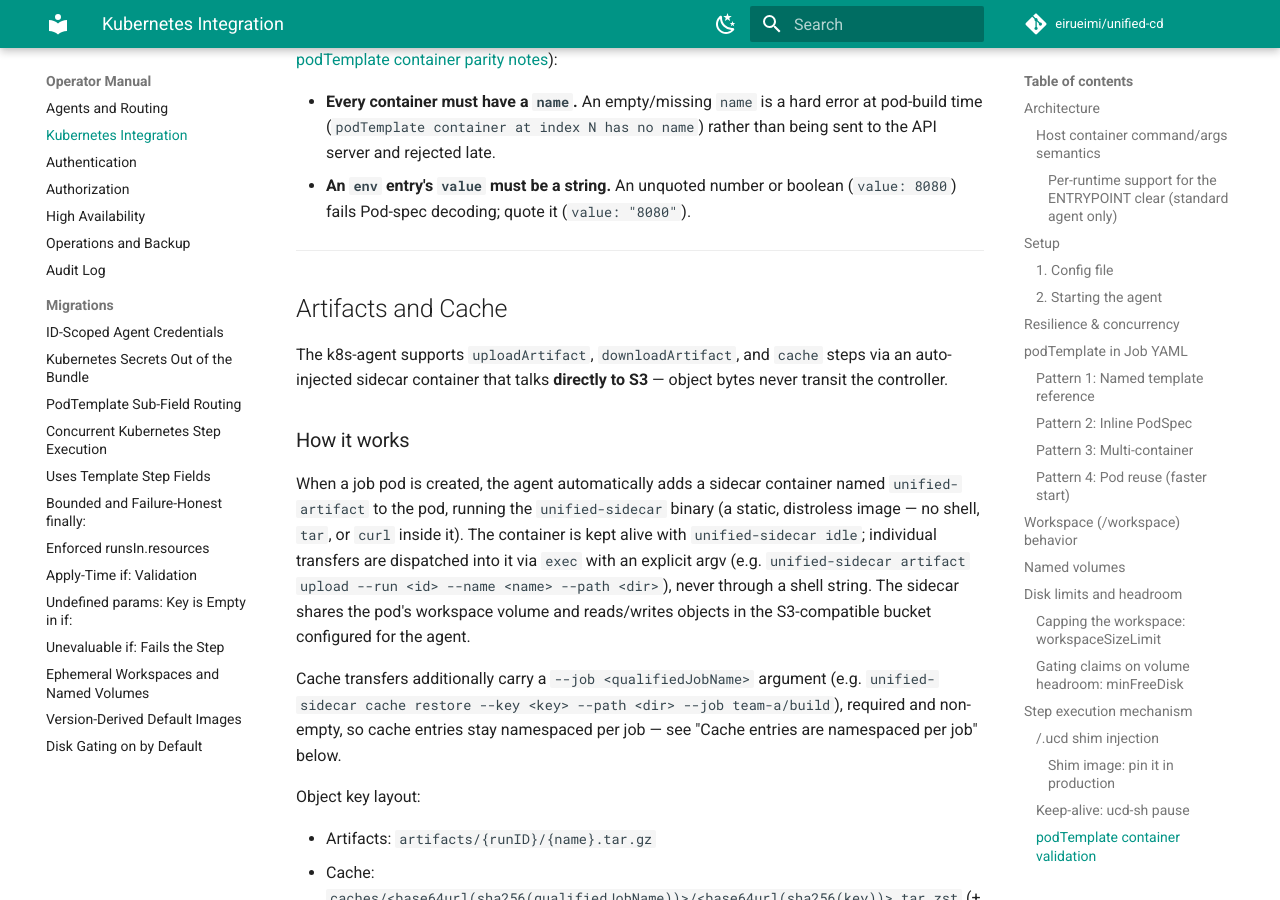
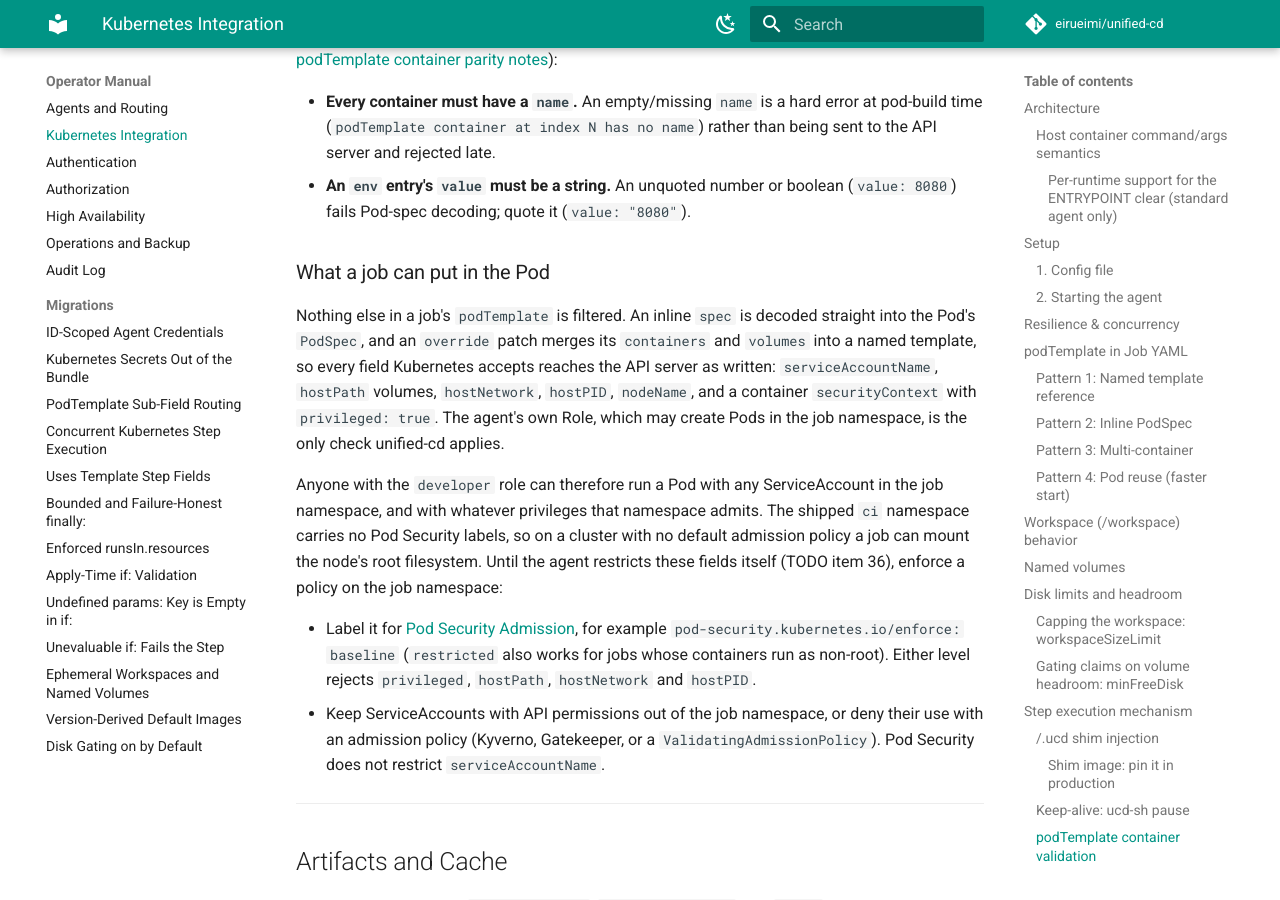
Before and after one commit to eirueimi/unified-cd, an MkDocs documentation site: the page built from docs/operator-manual/kubernetes-integration.md, in a window 1280 px wide and 900 px high, scrolled down 18200 px. Built offline with MkDocs 1.6.1 and Material for MkDocs 9.7.7, drawn with Linux system fonts in a browser that asks for light colours; comment, search, counter and statistics services are not loaded.

Commit message:
docs: record that a job's podTemplate reaches the Pod unfiltered on Kubernetes
TODO item 36 (Critical) tracks restricting the fields; the operator
manual documents the interim namespace policy and the authorization page
states that roles are not scoped per job.

Co-Authored-By: Claude Opus 5.5 <noreply@anthropic.com>
Claude-Session: https://claude.ai/code/session_01G3NWwwXnjYtSfzJjZYTrnV

```diff
--- a/docs/operator-manual/kubernetes-integration.md
+++ b/docs/operator-manual/kubernetes-integration.md
@@ -775,6 +775,29 @@ notes](../user-guide/writing-jobs/isolation-and-containers.md#podtemplate-contai
   boolean (`value: 8080`) fails Pod-spec decoding; quote it
   (`value: "8080"`).
 
+### What a job can put in the Pod
+
+Nothing else in a job's `podTemplate` is filtered. An inline `spec` is decoded straight into the
+Pod's `PodSpec`, and an `override` patch merges its `containers` and `volumes` into a named
+template, so every field Kubernetes accepts reaches the API server as written: `serviceAccountName`,
+`hostPath` volumes, `hostNetwork`, `hostPID`, `nodeName`, and a container `securityContext` with
+`privileged: true`. The agent's own Role, which may create Pods in the job namespace, is the only
+check unified-cd applies.
+
+Anyone with the `developer` role can therefore run a Pod with any ServiceAccount in the job
+namespace, and with whatever privileges that namespace admits. The shipped `ci` namespace carries
+no Pod Security labels, so on a cluster with no default admission policy a job can mount the
+node's root filesystem. Until the agent restricts these fields itself (TODO item 36), enforce a
+policy on the job namespace:
+
+- Label it for [Pod Security Admission](https://kubernetes.io/docs/concepts/security/pod-security-admission/),
+  for example `pod-security.kubernetes.io/enforce: baseline` (`restricted` also works for jobs whose
+  containers run as non-root). Either level rejects `privileged`, `hostPath`, `hostNetwork` and
+  `hostPID`.
+- Keep ServiceAccounts with API permissions out of the job namespace, or deny their use with an
+  admission policy (Kyverno, Gatekeeper, or a `ValidatingAdmissionPolicy`). Pod Security does not
+  restrict `serviceAccountName`.
+
 ---
 
 ## Artifacts and Cache
```
Also changed, not shown: TODO.md (+7 -0 lines), docs/operator-manual/authorization.md (+2 -0 lines).
